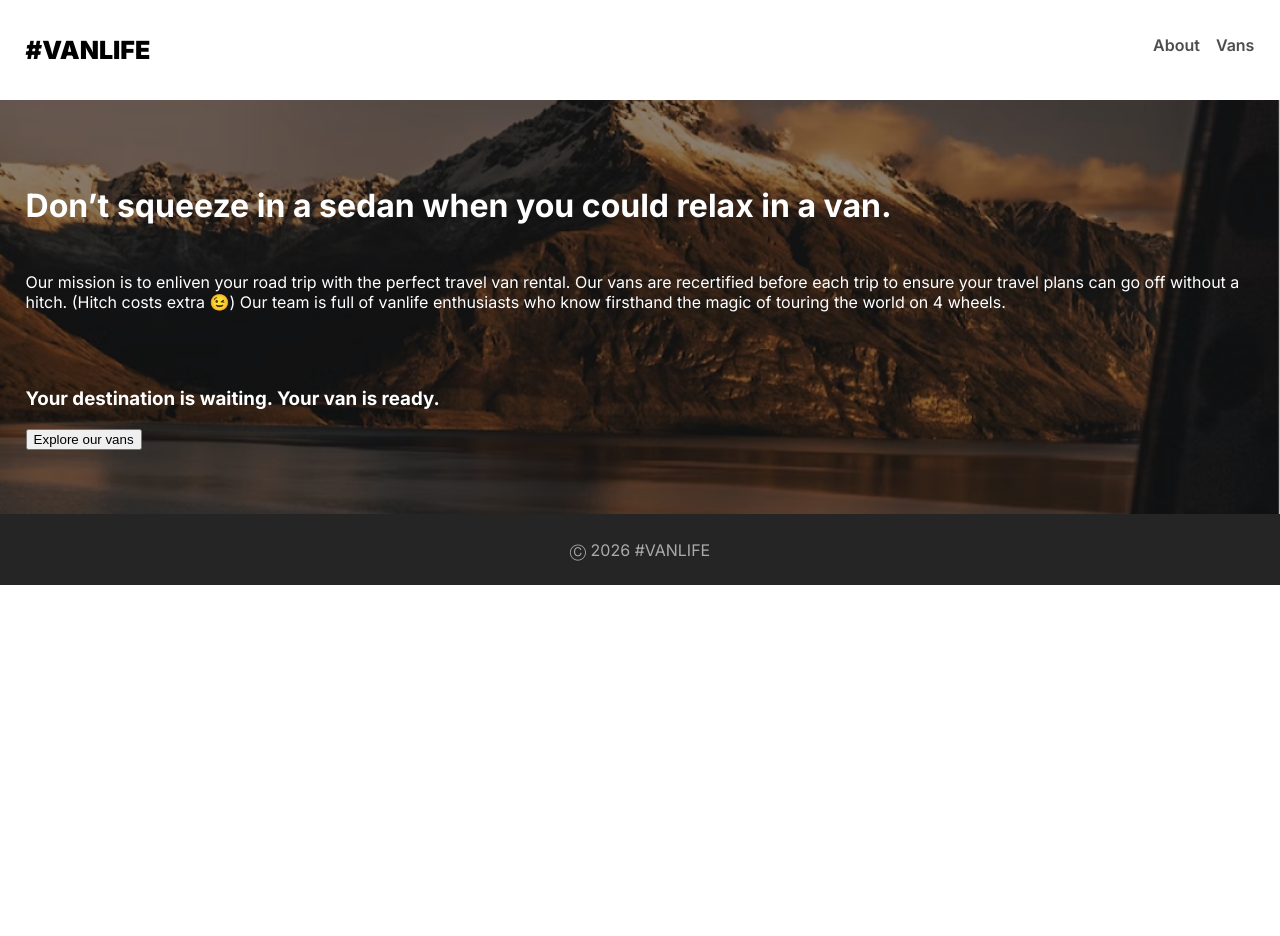
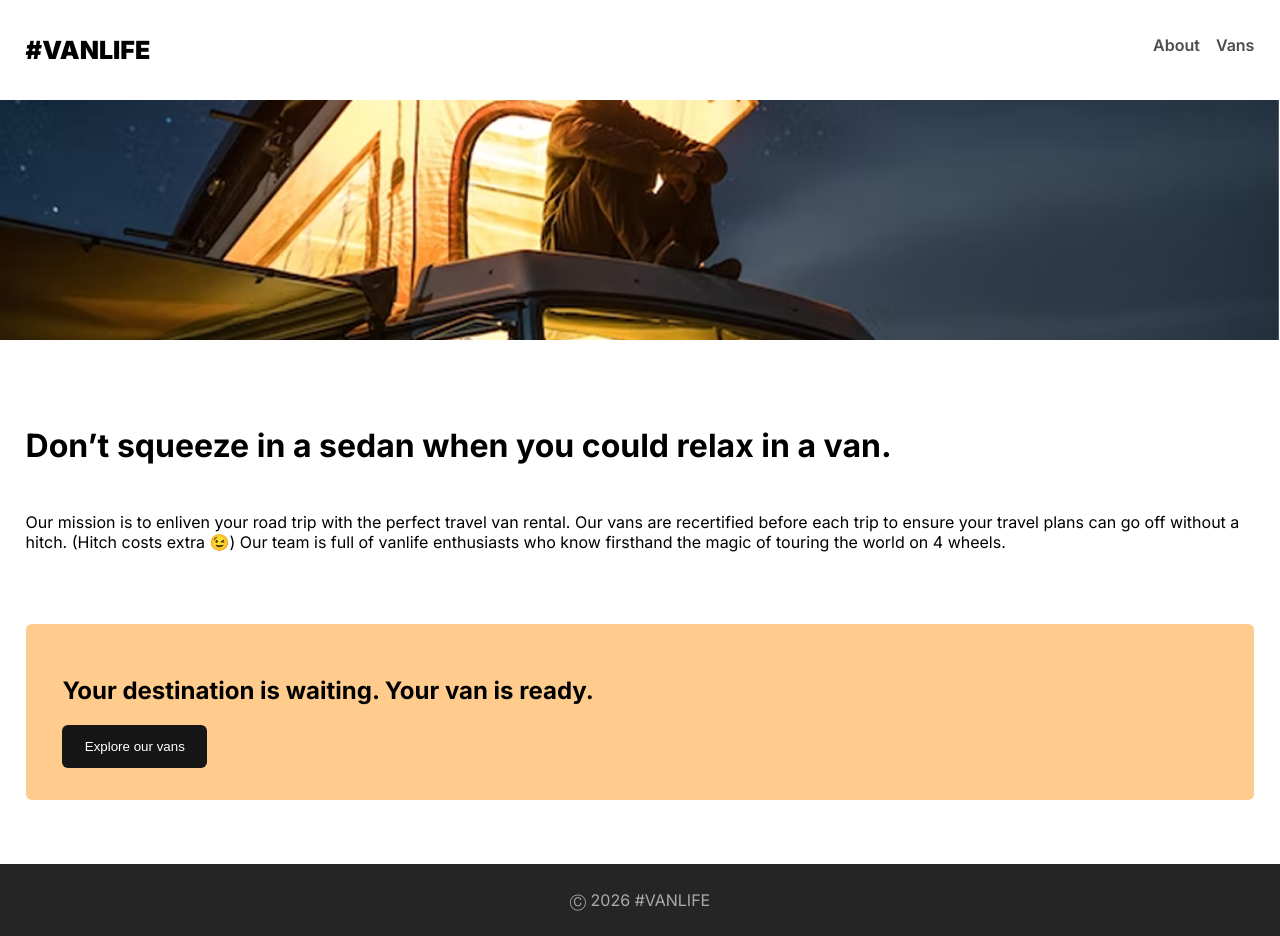
Before and after one commit to anastasiafoth/VANLIFE, a React (Vite) app: page /about in a window 1280 px wide. Before the commit the page ends 800 px from the top, so only its background shows below. Built offline with nearby package versions, Linux system fonts and the light colour scheme.

Commit message:
styled the About Page, put each of the pages in a component and imported it back to index.jsx

```diff
--- /dev/null
+++ b/components/About.jsx
@@ -0,0 +1,24 @@
+export default function About() {
+  return (
+    <>
+      <img src="/image 54.png"></img>
+      <div className="main-content text--dark">
+        <h1>Don’t squeeze in a sedan when you could relax in a van.</h1>
+        <p>
+          Our mission is to enliven your road trip with the perfect travel van
+          rental. Our vans are recertified before each trip to ensure your
+          travel plans can go off without a hitch. (Hitch costs extra 😉) Our
+          team is full of vanlife enthusiasts who know firsthand the magic of
+          touring the world on 4 wheels.
+        </p>
+
+        <div className="block">
+          <h2>Your destination is waiting. Your van is ready.</h2>
+
+          <button className="btn-black">Explore our vans</button>
+        </div>
+      </div>
+      <footer>Ⓒ 2026 #VANLIFE</footer>
+    </>
+  );
+}
--- /dev/null
+++ b/components/Home.jsx
@@ -0,0 +1,17 @@
+export default function Home() {
+  return (
+    <>
+      <div className="main-content text--light">
+        <h1>You got the travel plans, we got the travel vans.</h1>
+        <p>
+          Add adventure to your life by joining the #vanlife movement. Rent the
+          perfect van to make your perfect road trip.
+        </p>
+
+        <button className="btn-orange">Find your van</button>
+      </div>
+
+      <footer>Ⓒ 2026 #VANLIFE</footer>
+    </>
+  );
+}
--- /dev/null
+++ b/components/Vans.jsx
@@ -0,0 +1,3 @@
+export default function Vans() {
+  return <h1>vans</h1>;
+}
--- a/src/index.css
+++ b/src/index.css
@@ -38,21 +38,52 @@ nav {
 
 .main-content {
   padding: 4rem 1.6rem;
+
+  color: var(--text-color);
+}
+
+.text--light {
   background-image: url("../public/image 53.png");
-  background-size: cover; /* füllt Fläche */
-  background-position: center; /* zentriert */
+  background-size: cover;
+  background-position: center;
   background-repeat: no-repeat;
-  color: white;
+  --text-color: #fff;
+}
+
+.text--dark {
+  --text-color: #000;
 }
 
 .main-content p {
   padding: 1.6rem 0 3.5rem;
 }
 
+img {
+  width: 100%;
+  height: 15rem;
+  object-fit: cover;
+  object-position: center;
+  display: block;
+}
+
 .btn-orange {
   padding: 0.9rem 11rem;
   color: white;
   background-color: #ff8c38;
+  border: none;
+  border-radius: 6px;
+}
+
+.block {
+  background-color: #ffcc8d;
+  padding: 2rem 2.3rem;
+  border-radius: 6px;
+}
+
+.btn-black {
+  padding: 0.9rem 1.4rem;
+  color: white;
+  background-color: #161616;
   border: none;
   border-radius: 6px;
 }
--- a/src/index.jsx
+++ b/src/index.jsx
@@ -1,6 +1,9 @@
 import ReactDOM from "react-dom/client";
 import { BrowserRouter, Routes, Route, Link } from "react-router-dom";
 import "./index.css";
+import Home from "../components/Home.jsx";
+import About from "../components/About.jsx";
+import Vans from "../components/Vans.jsx";
 
 function App() {
   return (
@@ -21,48 +24,4 @@ function App() {
   );
 }
 
-function Home() {
-  return (
-    <>
-      <div className="main-content">
-        <h1>You got the travel plans, we got the travel vans.</h1>
-        <p>
-          Add adventure to your life by joining the #vanlife movement. Rent the
-          perfect van to make your perfect road trip.
-        </p>
-
-        <button className="btn-orange">Find your van</button>
-      </div>
-
-      <footer>Ⓒ 2026 #VANLIFE</footer>
-    </>
-  );
-}
-
-function About() {
-  return (
-    <>
-      <div className="main-content">
-        <h1>Don’t squeeze in a sedan when you could relax in a van.</h1>
-        <p>
-          Our mission is to enliven your road trip with the perfect travel van
-          rental. Our vans are recertified before each trip to ensure your
-          travel plans can go off without a hitch. (Hitch costs extra 😉) Our
-          team is full of vanlife enthusiasts who know firsthand the magic of
-          touring the world on 4 wheels.
-        </p>
-
-        <h3>Your destination is waiting. Your van is ready.</h3>
-
-        <button className="btn-black">Explore our vans</button>
-      </div>
-      <footer>Ⓒ 2026 #VANLIFE</footer>
-    </>
-  );
-}
-
-function Vans() {
-  return <h1>vans</h1>;
-}
-
 ReactDOM.createRoot(document.getElementById("root")).render(<App />);
```
